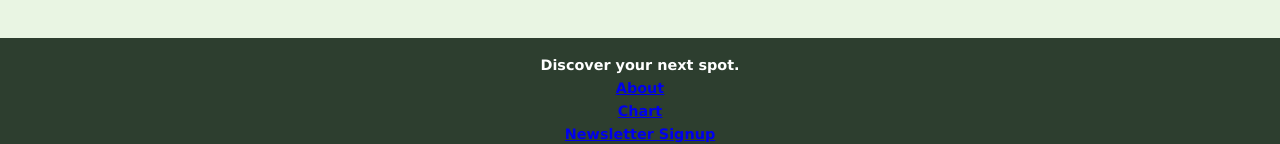
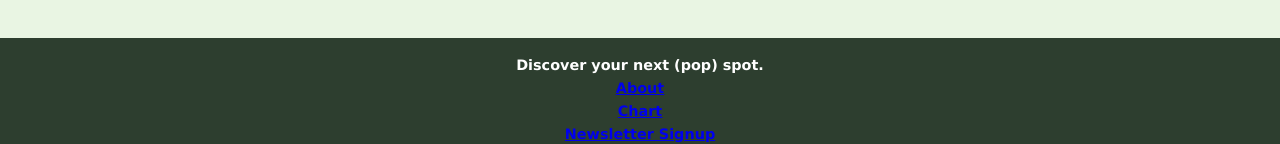
Before and after one commit to cbbrowndog/INST377-Final-Project, a website: page public/homePage.html in a window 1280 px wide. Shown: the part 560-704 px from the top of the page. Drawn offline with nearby package versions, Linux system fonts and the light colour scheme; no server answers.

Commit message:
Update footer.html

```diff
--- a/public/footer.html
+++ b/public/footer.html
@@ -1,5 +1,5 @@
 <footer class="footer">
-    <p>Discover your next spot.</p>
+    <p>Discover your next (pop) spot.</p>
 
     <nav id="footerNav">
         <ul>
```
